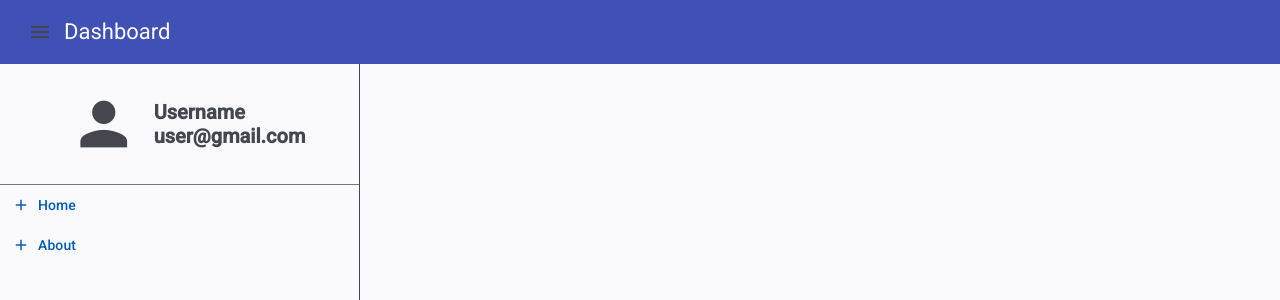
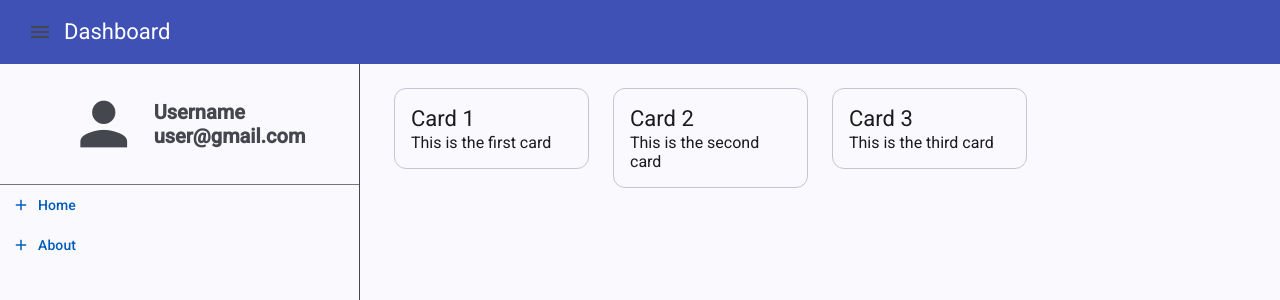
Before and after one commit to jamthebest/AngularProject, an Angular app: page / in a window 1280 px wide. Shown: the top 300 px of the page. Built offline with nearby package versions, Linux system fonts and the light colour scheme.

Commit message:
Add home page and integrate with list component

```diff
--- a/src/app/app-routing.module.ts
+++ b/src/app/app-routing.module.ts
@@ -1,7 +1,10 @@
 import { NgModule } from '@angular/core';
 import { RouterModule, Routes } from '@angular/router';
+import { HomeComponent } from './pages/home/home.component';
 
-const routes: Routes = [];
+const routes: Routes = [
+  { path: '', component: HomeComponent },
+];
 
 @NgModule({
   imports: [RouterModule.forRoot(routes)],
--- a/src/app/app.component.html
+++ b/src/app/app.component.html
@@ -26,10 +26,7 @@
     </mat-drawer>
 
     <!--PAGES-->
-    <mat-drawer-content><router-outlet></router-outlet></mat-drawer-content>
-    <!-- <div style="display: inline;">
-      <router-outlet></router-outlet>
-    </div> -->
+    <mat-drawer-content class="drawer-content"><router-outlet></router-outlet></mat-drawer-content>
 
   </mat-drawer-container>
 </div>
--- a/src/app/app.component.scss
+++ b/src/app/app.component.scss
@@ -6,7 +6,7 @@ html, body {
 .app-container {
     height: 100%;
     .drawer-container {
-      height: 100%;
+      height: calc(100% - 64px);
 
       mat-drawer {
         border-right: solid 1px;
@@ -44,5 +44,9 @@ html, body {
             font-weight: bold;
         }
       }
+
+      .drawer-content {
+        padding: 0px 10px;
+      }
     }
 }
--- a/src/app/app.module.ts
+++ b/src/app/app.module.ts
@@ -8,12 +8,14 @@ import { provideAnimationsAsync } from '@angular/platform-browser/animations/asy
 import { MaterialModule } from './material/material.module';
 import { CardListComponent } from './components/card-list/card-list.component';
 import { CardItemComponent } from './components/card-item/card-item.component';
+import { HomeComponent } from './pages/home/home.component';
 
 @NgModule({
   declarations: [
     AppComponent,
     CardListComponent,
     CardItemComponent,
+    HomeComponent
   ],
   imports: [
     BrowserModule,
--- /dev/null
+++ b/src/app/pages/home/home.component.html
@@ -0,0 +1,3 @@
+<div class="home-container">
+    <app-card-list [items]="items"></app-card-list>
+</div>
--- /dev/null
+++ b/src/app/pages/home/home.component.ts
@@ -0,0 +1,21 @@
+import { Component } from '@angular/core';
+import { CardItem } from '../../components/card-item/card-item.component';
+
+@Component({
+  selector: 'app-home',
+  standalone: false,
+  templateUrl: './home.component.html',
+  styleUrl: './home.component.scss'
+})
+export class HomeComponent {
+  public items: CardItem[] = [{
+    title: 'Card 1',
+    description: 'This is the first card'
+  }, {
+    title: 'Card 2',
+    description: 'This is the second card'
+  }, {
+    title: 'Card 3',
+    description: 'This is the third card'
+  }]
+}
```
Also changed, not shown: src/app/pages/home/home.component.scss (added), 1 other file (tests, documents, lock files or other folders).
